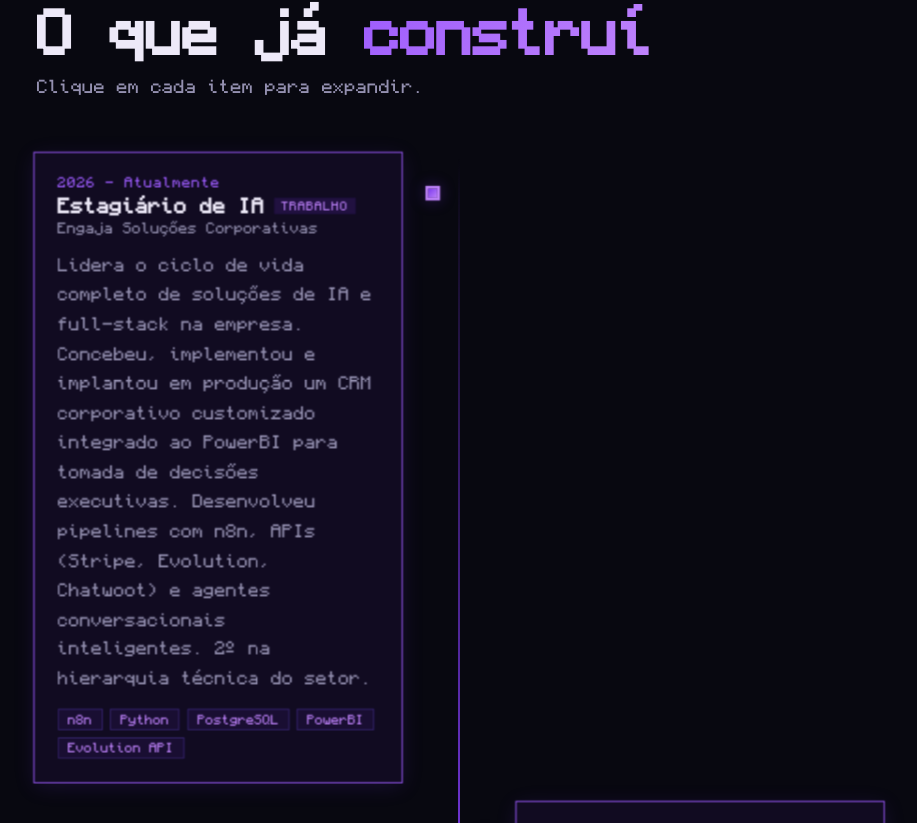
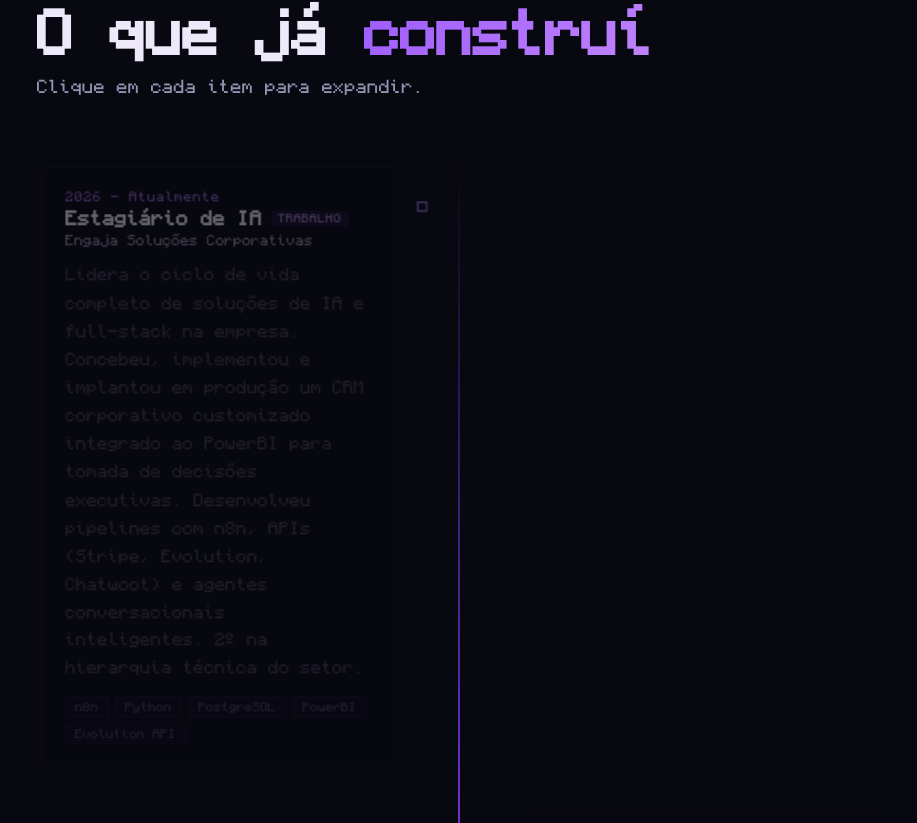
Before and after one commit to PietroTy/PietroTy, a React (Create React App) app: page / in a window 1280 px wide. Shown: the part 1057-1880 px from the top of the page, without its empty margins (181-1098 px from the left). Built offline with nearby package versions, Linux system fonts and the light colour scheme.

Commit message:
Configure scroll focus math to calculate element closest to center of screen and enforce strictly only one active item

```diff
--- a/src/components/sections/ProjectsPage.js
+++ b/src/components/sections/ProjectsPage.js
@@ -10,40 +10,46 @@ const getProjectPlaceholder = (color) => {
 
 export default function ProjectsPage({ lang, setPage }) {
   const pt = lang === "pt";
-  const [openIds, setOpenIds] = useState({});
+  const [activeId, setActiveId] = useState(null);
+  const [clickedId, setClickedId] = useState(null);
 
   const toggleOpen = (id) => {
-    setOpenIds((prev) => ({
-      ...prev,
-      [id]: !prev[id],
-    }));
+    if (window.innerWidth <= 768) {
+      setClickedId(clickedId === id ? null : id);
+    } else {
+      setActiveId(id);
+    }
   };
 
   useEffect(() => {
-    // Only on desktop/PC
     if (window.innerWidth <= 768) return;
 
-    const observer = new IntersectionObserver(
-      (entries) => {
-        entries.forEach((entry) => {
-          const id = entry.target.getAttribute("data-id");
-          setOpenIds((prev) => ({
-            ...prev,
-            [id]: entry.isIntersecting,
-          }));
-        });
-      },
-      {
-        threshold: 0,
-        rootMargin: "-30% 0px -30% 0px", // Active zone is the middle 40% of the screen
-      }
-    );
+    const handleScroll = () => {
+      const cards = document.querySelectorAll(".pcard");
+      let closestId = null;
+      let minDistance = Infinity;
+      const centerY = window.innerHeight / 2;
 
-    const cards = document.querySelectorAll(".pcard");
-    cards.forEach((card) => observer.observe(card));
+      cards.forEach((card) => {
+        const rect = card.getBoundingClientRect();
+        const cardCenterY = rect.top + rect.height / 2;
+        const distance = Math.abs(cardCenterY - centerY);
+
+        if (distance < minDistance) {
+          minDistance = distance;
+          closestId = card.getAttribute("data-id");
+        }
+      });
+
+      setActiveId(closestId);
+    };
+
+    window.addEventListener("scroll", handleScroll);
+    // Initial check
+    setTimeout(handleScroll, 100);
 
     return () => {
-      cards.forEach((card) => observer.unobserve(card));
+      window.removeEventListener("scroll", handleScroll);
     };
   }, []);
 
@@ -64,7 +70,7 @@ export default function ProjectsPage({ lang, setPage }) {
 
         <div className="projects-grid">
           {PROJECTS.map((p) => {
-            const isOpen = !!openIds[p.id];
+            const isOpen = activeId === p.id || clickedId === p.id;
             return (
               <div
                 key={p.id}
--- a/src/components/sections/Timeline.js
+++ b/src/components/sections/Timeline.js
@@ -2,42 +2,48 @@ import React, { useState, useEffect } from "react";
 import { TIMELINE } from "../../data/timeline";
 
 export default function Timeline({ lang }) {
-  const [openIds, setOpenIds] = useState({});
+  const [activeIndex, setActiveIndex] = useState(null);
+  const [clickedIndex, setClickedIndex] = useState(null);
   const BL = { work: "trabalho", education: "educação", research: "pesquisa", personal: "pessoal" };
   const BE = { work: "work", education: "education", research: "research", personal: "personal" };
 
   const toggleOpen = (index) => {
-    setOpenIds((prev) => ({
-      ...prev,
-      [index]: !prev[index],
-    }));
+    if (window.innerWidth <= 768) {
+      setClickedIndex(clickedIndex === index ? null : index);
+    } else {
+      setActiveIndex(index);
+    }
   };
 
   useEffect(() => {
-    // Only on desktop/PC
     if (window.innerWidth <= 768) return;
 
-    const observer = new IntersectionObserver(
-      (entries) => {
-        entries.forEach((entry) => {
-          const index = entry.target.getAttribute("data-index");
-          setOpenIds((prev) => ({
-            ...prev,
-            [index]: entry.isIntersecting,
-          }));
-        });
-      },
-      {
-        threshold: 0,
-        rootMargin: "-30% 0px -30% 0px", // Active zone is the middle 40% of the screen
-      }
-    );
+    const handleScroll = () => {
+      const items = document.querySelectorAll(".tl-item");
+      let closestIndex = null;
+      let minDistance = Infinity;
+      const centerY = window.innerHeight / 2;
 
-    const items = document.querySelectorAll(".tl-item");
-    items.forEach((item) => observer.observe(item));
+      items.forEach((item) => {
+        const rect = item.getBoundingClientRect();
+        const itemCenterY = rect.top + rect.height / 2;
+        const distance = Math.abs(itemCenterY - centerY);
+
+        if (distance < minDistance) {
+          minDistance = distance;
+          closestIndex = parseInt(item.getAttribute("data-index"), 10);
+        }
+      });
+
+      setActiveIndex(closestIndex);
+    };
+
+    window.addEventListener("scroll", handleScroll);
+    // Initial check
+    setTimeout(handleScroll, 100);
 
     return () => {
-      items.forEach((item) => observer.unobserve(item));
+      window.removeEventListener("scroll", handleScroll);
     };
   }, []);
 
@@ -48,7 +54,7 @@ export default function Timeline({ lang }) {
         {[...TIMELINE].reverse().map((item, i) => {
           const row = i + 1;
           const col = i % 2 === 0 ? 1 : 3;
-          const isOpen = !!openIds[i];
+          const isOpen = activeIndex === i || clickedIndex === i;
           return (
             <div
               key={i}
```
